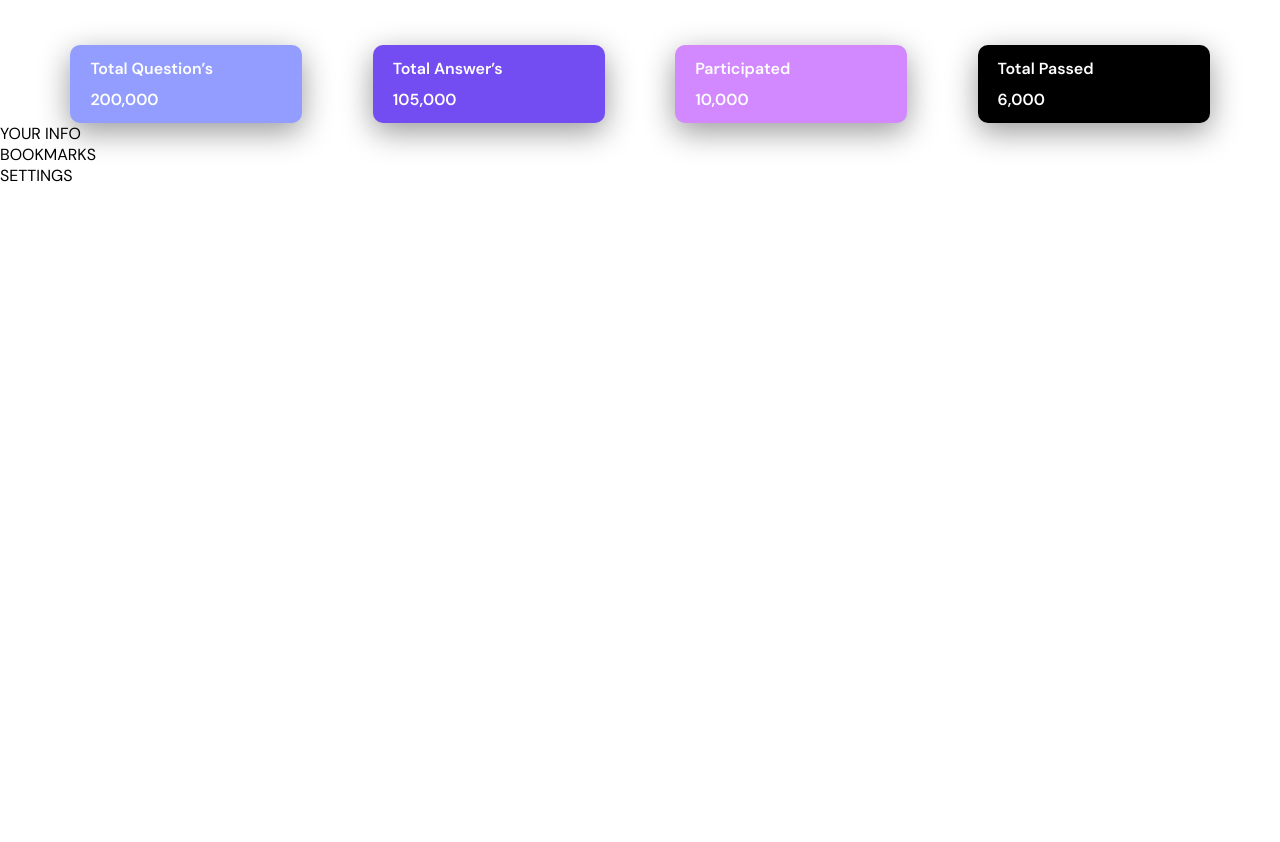
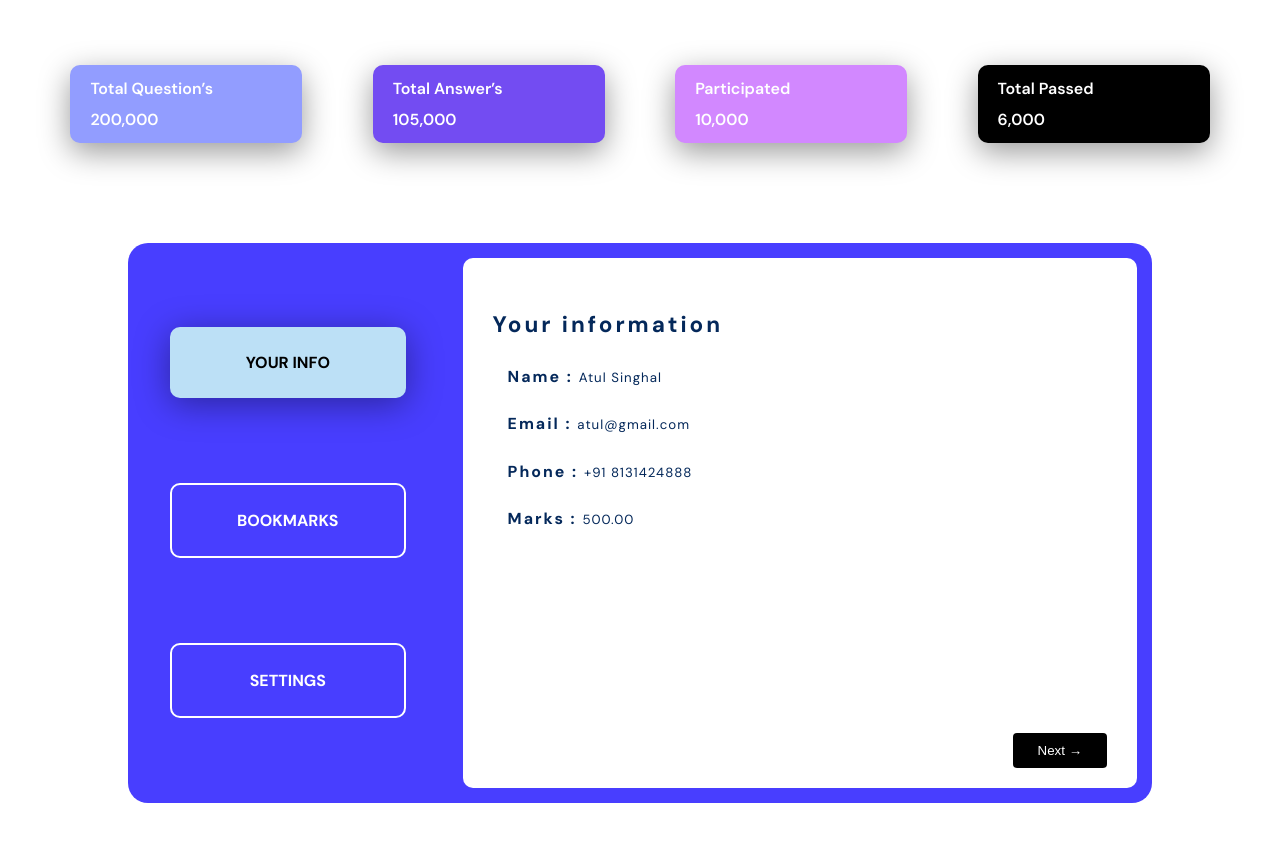
Before and after one commit to rakesh-kumar-18/micro-project-2, a plain HTML site: page index.html in a window 1280 px wide. Shown: the part 540-1382 px from the top of the page. Before the commit the page ends 800 px from the top, so only its background shows below. Drawn offline with Linux system fonts and the light colour scheme; a web font is replaced by a local one.

Commit message:
complete info card

```diff
--- a/index.html
+++ b/index.html
@@ -16,6 +16,12 @@
 </head>
 
 <body>
+    <div id="side-bar">
+        <img src="./images/whatsapp-logo.png" alt="Whatsapp icon">
+        <img src="./images/facebook-logo.png" alt="Facebook icon">
+        <img src="./images/twitter-logo.png" alt="Twitter icon">
+    </div>
+
     <header>
         <nav id="navbar">
             <h1 id="main-text">Dappr</h1>
@@ -33,12 +39,6 @@
             </ul>
             <img src="./images/hamburger.png" alt="Hamburger Logo">
         </nav>
-
-        <div id="side-bar">
-            <img src="./images/whatsapp-logo.png" alt="Whatsapp icon">
-            <img src="./images/facebook-logo.png" alt="Facebook icon">
-            <img src="./images/twitter-logo.png" alt="Twitter icon">
-        </div>
 
         <div id="main-section">
             <img src="./images/main-image.png" alt="Main Image">
@@ -72,7 +72,16 @@
             <div id="bookmark">BOOKMARKS</div>
             <div id="setting">SETTINGS</div>
         </div>
-        <div id="info-card"></div>
+        <div id="info-card">
+            <h3 id="card-heading">Your information</h3>
+            <div id="details">
+                <h5>Name : <span>Atul Singhal</span> </h5>
+                <h5>Email : <span>atul@gmail.com</span></h5>
+                <h5>Phone : <span>+91 8131424888</span></h5>
+                <h5>Marks : <span>500.00</span></h5>
+            </div>
+            <button>Next &rarr;</button>
+        </div>
     </div>
 </body>
 
--- a/style.css
+++ b/style.css
@@ -25,11 +25,12 @@ body {
 }
 
 #navbar #nav-items {
-    width: 60%;
+    width: 50%;
     display: flex;
     justify-content: space-between;
     align-items: center;
     padding: 0;
+    font-size: large;
 }
 
 #navbar #nav-items li {
@@ -81,7 +82,7 @@ body {
     position: sticky;
     top: 100px;
     float: right;
-    margin-top: 6%;
+    margin-top: 10%;
 }
 
 #side-bar>img {
@@ -93,7 +94,7 @@ body {
 #main-section {
     display: flex;
     justify-content: flex-end;
-    margin: 60px auto;
+    margin: 70px auto;
 }
 
 #main-section>img {
@@ -104,7 +105,7 @@ body {
     width: 55%;
     background-color: #E5D8FF;
     border-radius: 20px;
-    margin: 20px;
+    margin: 20px 30px 20px 20px;
     border: 6px solid #FFFFFF;
     outline: none;
     box-shadow: 3px 5px 27px 0px #00000040 inset;
@@ -148,3 +149,79 @@ body {
 #overviews>.fourth {
     background-color: #000000;
 }
+
+#card {
+    display: flex;
+    justify-content: space-between;
+    background-color: #483EFF;
+    border-radius: 20px;
+    width: 80%;
+    height: 70vh;
+    margin: 100px auto 50px;
+}
+
+#card #btn {
+    display: flex;
+    flex-direction: column;
+    justify-content: space-evenly;
+    margin: 0 auto;
+}
+
+#btn>div {
+    padding: 25px 65px;
+    text-align: center;
+    border-radius: 10px;
+    font-weight: 700;
+}
+
+#btn>#info {
+    background-color: #BCE0F6;
+    box-shadow: 0px 6px 35px 0px #00000063;
+}
+
+#btn>#bookmark {
+    color: #ffffff;
+    border: 2px solid #ffffff;
+}
+
+#btn>#setting {
+    color: #ffffff;
+    border: 2px solid #ffffff;
+}
+
+#card>#info-card {
+    background-color: #FFFFFF;
+    color: #04285A;
+    margin: 15px;
+    padding: 30px;
+    width: 60%;
+    border-radius: 10px;
+    position: relative;
+    letter-spacing: 3px;
+    font-size: larger;
+}
+
+#info-card>#details {
+    margin-left: 15px;
+    letter-spacing: 2px;
+}
+
+#details>h5>span {
+    font-weight: lighter;
+    font-size: smaller;
+    letter-spacing: 1px;
+}
+
+#info-card>button {
+    font-family: 'Roboto' sans-serif;
+    font-weight: lighter;
+    background-color: #000000;
+    color: #FFFFFF;
+    padding: 10px 25px;
+    border: none;
+    border-radius: 4px;
+    position: absolute;
+    bottom: 20px;
+    right: 30px;
+    cursor: pointer;
+}
```
